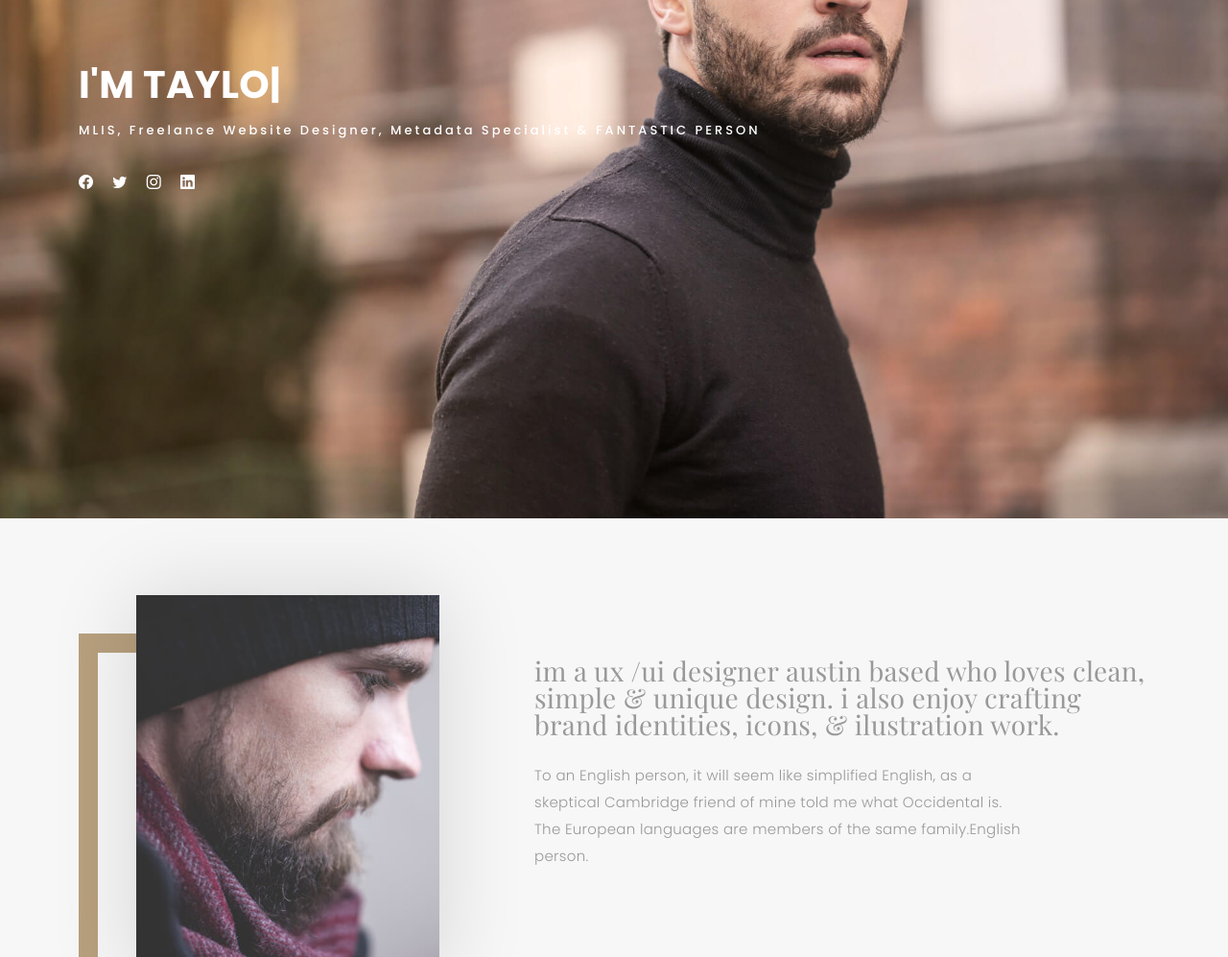
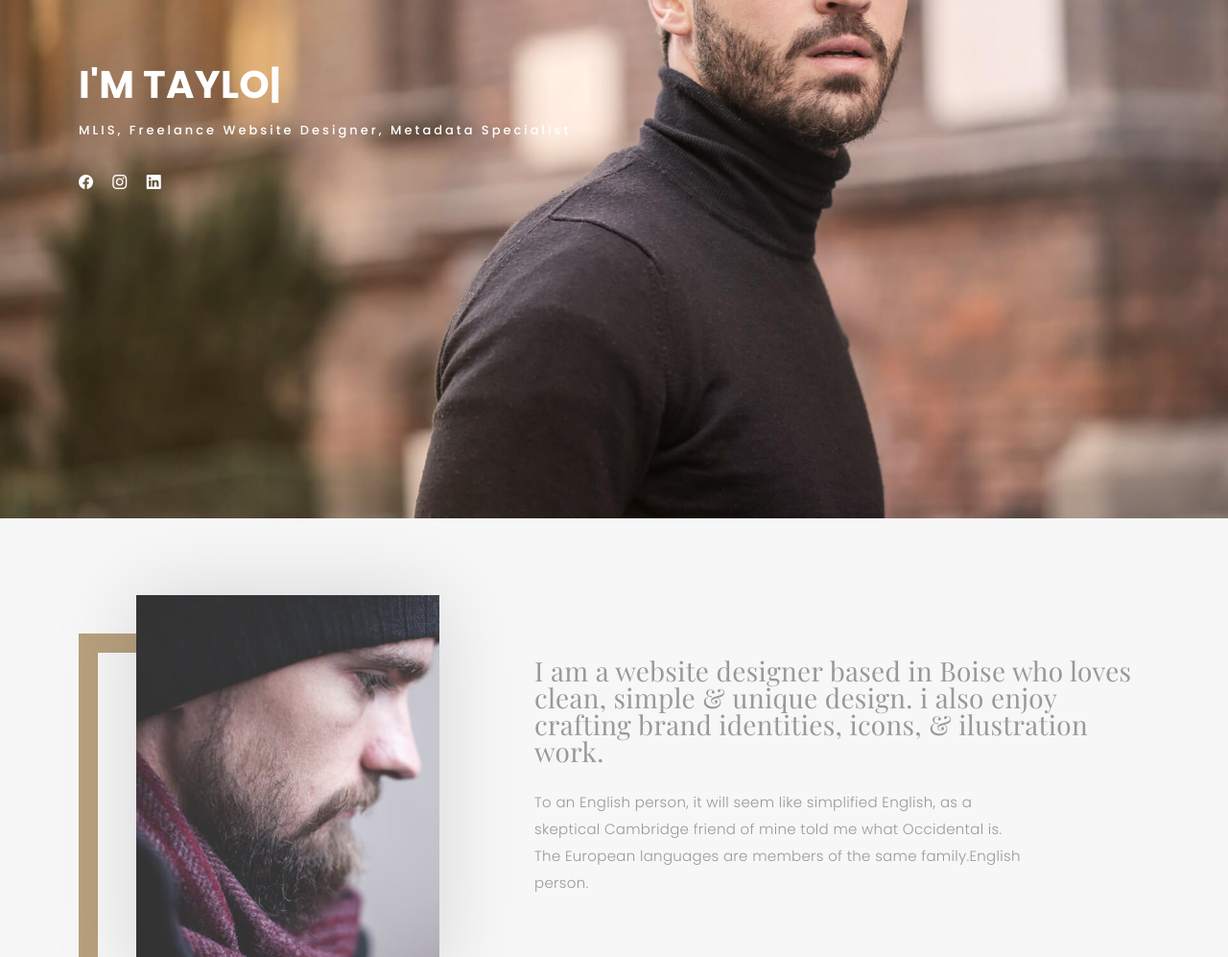
Before and after one commit to taylorphiltz/taylorphiltz.github.io, a plain HTML site: page index.html in a window 1280 px wide. Shown: the part 260-1257 px from the top of the page at 96% size. Drawn offline with nearby package versions, Linux system fonts and the light colour scheme; a web font is replaced by a local one.

Commit message:
Update index.html

```diff
--- a/index.html
+++ b/index.html
@@ -81,11 +81,10 @@
     <div class="container">
       <div class="hero-content">
         <h1>I'm <span class="typed" data-typed-items="Taylor Pence Hiltz"></span></h1>
-        <p>MLIS, Freelance Website Designer, Metadata Specialist & FANTASTIC PERSON</p>
+        <p>MLIS, Freelance Website Designer, Metadata Specialist</p>
 
         <ul class="list-unstyled list-social">
           <li><a href="#"><i class="bi bi-facebook"></i></a></li>
-          <li><a href="#"><i class="bi bi-twitter"></i></a></li>
           <li><a href="#"><i class="bi bi-instagram"></i></a></li>
           <li><a href="#"><i class="bi bi-linkedin"></i></a></li>
         </ul>
@@ -111,7 +110,7 @@
           <div class="col-lg-7">
             <div class="about-descr">
 
-              <p class="p-heading">im a ux /ui designer austin based who loves clean, simple & unique design. i also enjoy crafting brand identities, icons, & ilustration work. </p>
+              <p class="p-heading">I am a website designer based in Boise who loves clean, simple & unique design. i also enjoy crafting brand identities, icons, & ilustration work. </p>
               <p class="separator">To an English person, it will seem like simplified English, as a skeptical Cambridge friend of mine told me what Occidental is. The European languages are members of the same family.English person.</p>
 
             </div>
```
